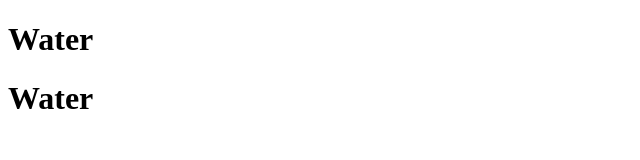
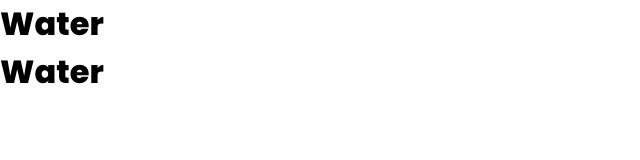
Before and after one commit to rhnchowdhury/Water-design, a plain HTML site: page index.html in a window 1280 px wide. Shown: the whole page, without its empty margins (0-640 px from the left). Drawn offline with Linux system fonts and the light colour scheme.

Commit message:
style add

```diff
--- a/index.html
+++ b/index.html
@@ -4,6 +4,7 @@
     <meta charset="UTF-8">
     <meta name="viewport" content="width=device-width, initial-scale=1.0">
     <title>Water</title>
+    <link rel="stylesheet" href="style.css">
 </head>
 <body>
     <div class="container">
--- /dev/null
+++ b/style.css
@@ -0,0 +1,7 @@
+@import url('https://fonts.googleapis.com/css2?family=Poppins:ital,wght@0,200;0,300;0,500;0,600;0,800;1,500&display=swap');
+*{
+    margin: 0;
+    padding: 0;
+    box-sizing: border-box;
+    font-family: 'Poppins', sans-serif;
+}
```
